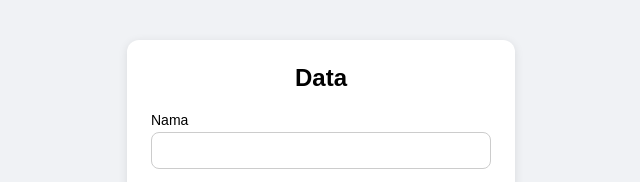
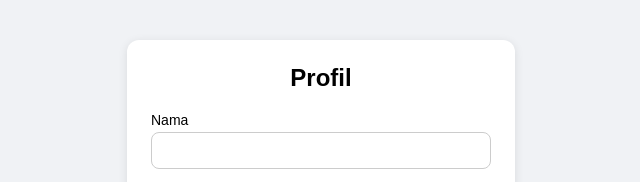
Before and after one commit to variannn340/FirstFlask_0170, a plain HTML site: page templates/index.html in a window 1280 px wide. Shown: the top 182 px of the page, 319-959 px from the left. Drawn offline with Linux system fonts and the light colour scheme.

Commit message:
Update header title in index.html to "Profil"

```diff
--- a/templates/index.html
+++ b/templates/index.html
@@ -8,7 +8,7 @@
 </head>
 <body>
     <div class="card">
-        <h2>Data</h2>
+        <h2>Profil</h2>
 
         <form method="POST" action="/kirim">
             <label for="nama">Nama</label>
```
